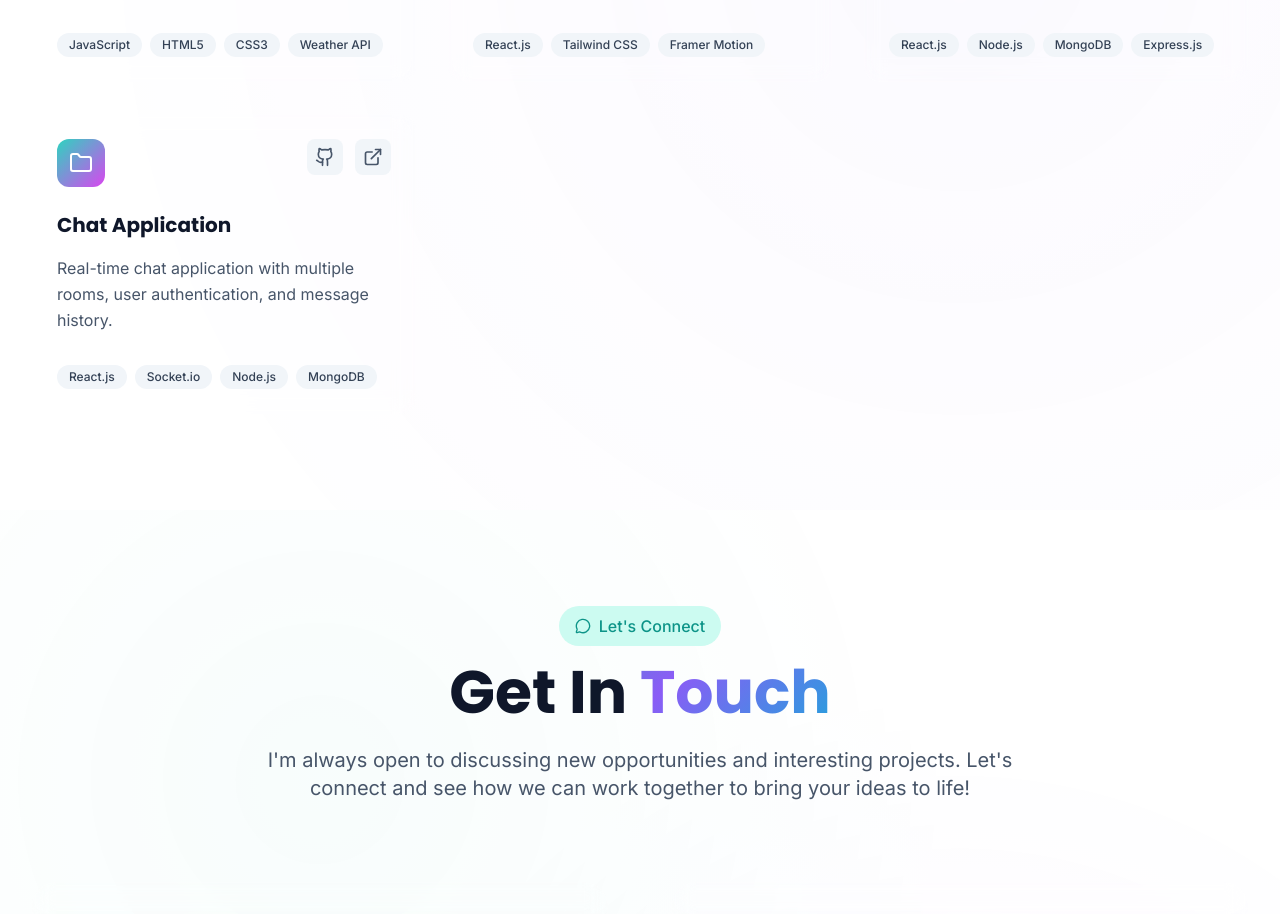
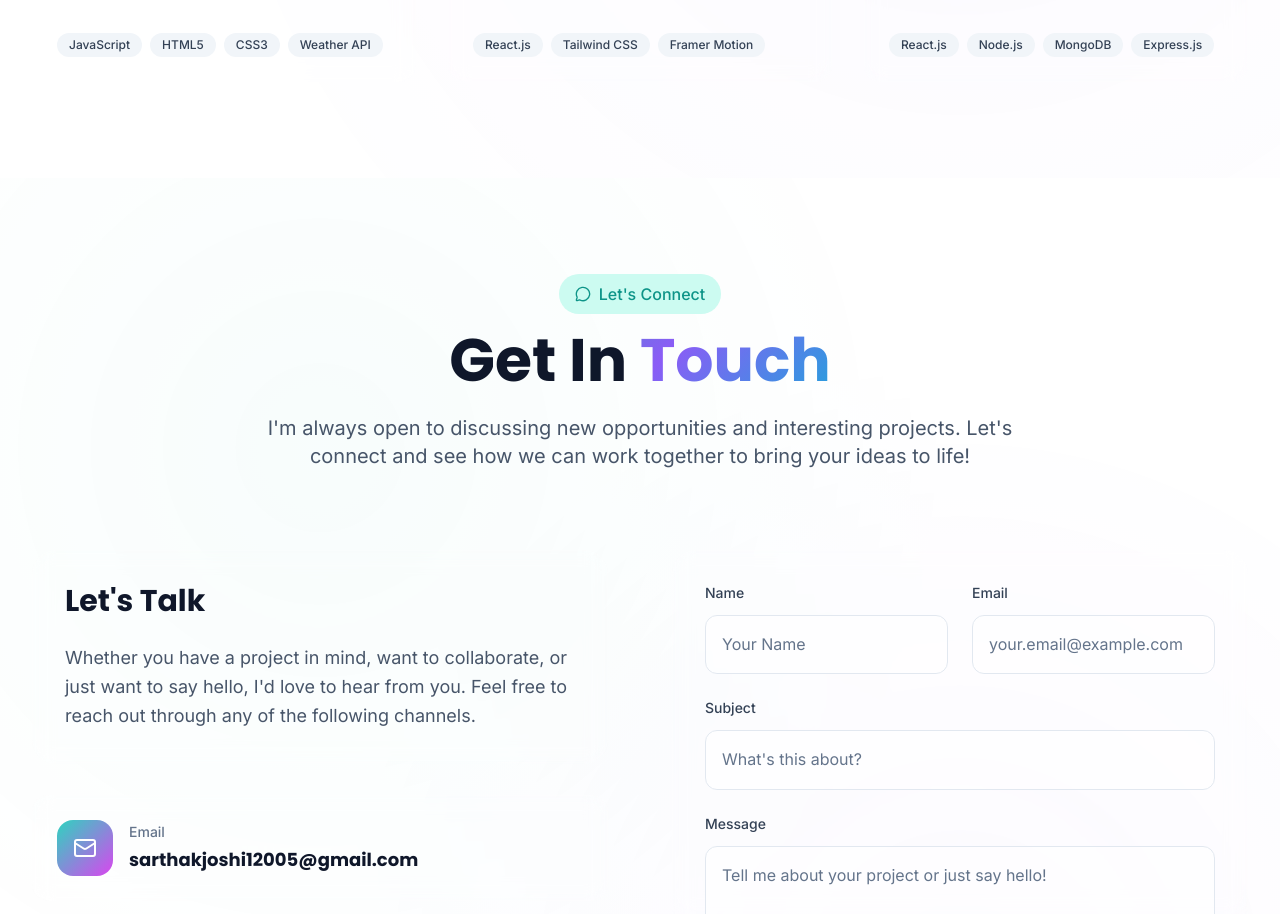
Before and after one commit to sarthak12005/sarthak-portfolio, a React (Vite) app in the folder frontend/: page / in a window 1280 px wide. Shown: the part 7389-8303 px from the top of the page. Built offline with nearby package versions, Linux system fonts and the light colour scheme; no server answers.

Commit message:
Update ProjectsSection.jsx

```diff
--- a/frontend/src/components/ProjectsSection.jsx
+++ b/frontend/src/components/ProjectsSection.jsx
@@ -52,10 +52,10 @@ const ProjectsSection = () => {
     title: "Portfolio Website",
     description:
       "A personal portfolio website showcasing projects and skills with modern design and smooth animations.",
-    image: "/api/placeholder/400/250",
+    image: "/api/placeholder/400/25",
     technologies: ["React.js", "Tailwind CSS", "Framer Motion"],
-    githubUrl: "https://github.com",
-    liveUrl: "https://example.com",
+    githubUrl: "https://github.com/sarthak12005/sarthak-portfolio",
+    liveUrl: "https://sarth-portfolio.vercel.app/",
     featured: false,
   },
   {
@@ -67,17 +67,7 @@ const ProjectsSection = () => {
     githubUrl: "https://github.com",
     liveUrl: "https://example.com",
     featured: false,
-  },
-  {
-    title: "Chat Application",
-    description:
-      "Real-time chat application with multiple rooms, user authentication, and message history.",
-    image: "/api/placeholder/400/250",
-    technologies: ["React.js", "Socket.io", "Node.js", "MongoDB"],
-    githubUrl: "https://github.com",
-    liveUrl: "https://example.com",
-    featured: false,
-  },
+  }
 ];
 
 
```
